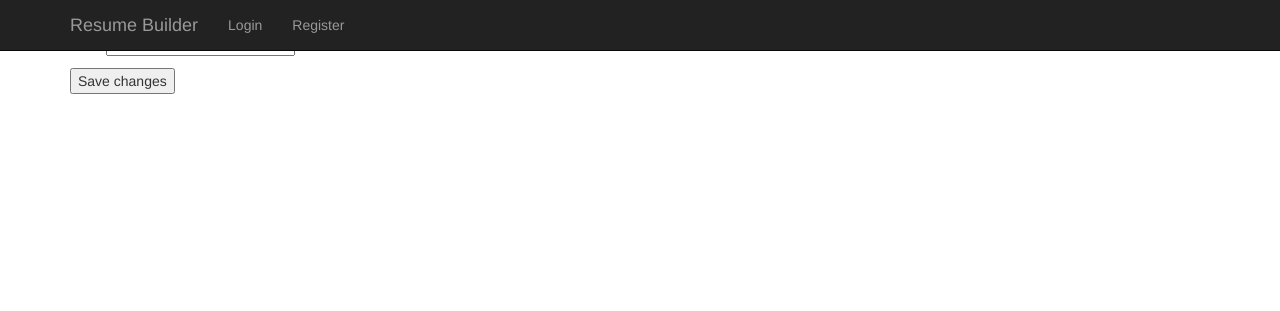
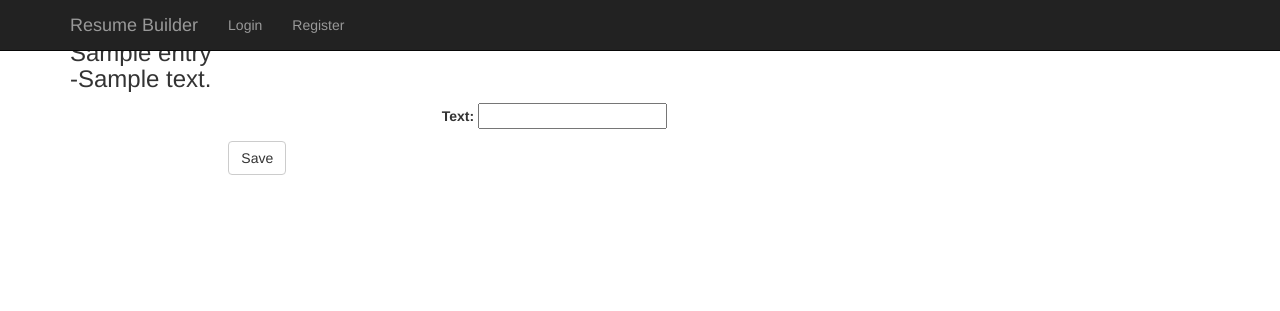
Before and after one commit to risingmoon/resume-builder, a Django app: template outline/templates/outline/entry.html in a window 1280 px wide. Shown: the top 311 px of the page. Run offline with Django 3.2, Linux system fonts and the light colour scheme; tables that the repository leaves empty hold one stand-in row (values such as "Sample post"); the template is opened without the code that fills it: values that come from a table or form of the project are taken from there, most other values are stand-ins (such as "Sample title", 1, 10 or a date in 2020); some libraries are stand-ins or nearby versions.

Commit message:
Add entry template

```diff
--- a/outline/templates/outline/entry.html
+++ b/outline/templates/outline/entry.html
@@ -5,9 +5,33 @@
 {% block content %}
 <p>Entry Edit page</p>
 
-<form action="{% url 'outline.views.entry' pk %}" method="post">{% csrf_token %}
+<form action="{% url 'outline.views.section' section.pk %}" method="post" class="form-horizontal" role="form">{% csrf_token %}
+<div class="entry" id="{{ entry.title }}">
+    {% if 'D' in entry.display %}
+        {% if entry.start_date %}
+    <h3>{{ entrt.title }}: {{entrt.subtitle}}, {{entry.city}}, {{entry.state}}, {{entry.date_string}}</h3>
+        {% else %}
+    <h3>{{ entry.title }}: {{entry.delimited}}</h3>
+        {% endif %}
+    {% else %}
+    <h3>{{ entry.title }}
+        <div class="entry" id="{{ ent.title }}">
+        {{entry.listed}}</h3>
+        </div>
+    {% endif %}
+</div>
+
+<div class="form-group">
+    <div class="col-sm-offset-4 col-sm-4">
     {{ form.as_p }}
-    <input type="submit" value="Save changes"/>
+    </div>
+</div>
+
+<div class="form-group">
+    <div class="col-sm-offset-2 col-sm-10">
+      <button type="submit" class="btn btn-default">Save</button>
+    </div>
+</div>
 </form>
 
 {% endblock %}
--- a/outline/templates/outline/outline.html
+++ b/outline/templates/outline/outline.html
@@ -33,7 +33,7 @@
         <p class="section description">{{sect.description}}<p>
         {% endif %}
             {% for ent in sect.entry_set.all %}
-                <div class="entry" id="{{ sect.title }}">
+                <div class="entry" id="{{ ent.title }}">
                     {% if 'D' in ent.display %}
                         {% if ent.start_date %}
                     <h3>{{ ent.title }}: {{ent.subtitle}}, {{ent.city}}, {{ent.state}}, {{ent.date_string}}</h3>
@@ -42,7 +42,7 @@
                         {% endif %}
                     {% else %}
                     <h3>{{ ent.title }}
-                        <div class="entry" id="{{ sect.title }}">
+                        <div class="entry" id="{{ ent.title }}">
                         {{ent.listed}}</h3>
                         </div>
                     {% endif %}
--- a/outline/templates/outline/section.html
+++ b/outline/templates/outline/section.html
@@ -5,9 +5,9 @@
 {% block content %}
 <p>Section Edit page</p>
 
-<form action="{% url 'outline.views.section' section.pk %}" method="post" class="form-horizontal" role="form">{% csrf_token %}
+<form action="{% url 'outline.views.entry' entry.pk %}" method="post" class="form-horizontal" role="form">{% csrf_token %}
 {% for ent in section.entry_set.all %}
-    <div class="entry" id="{{ sect.title }}">
+    <div class="entry" id="{{ ent.title }}">
         {% if 'D' in ent.display %}
             {% if ent.start_date %}
         <h3>{{ ent.title }}: {{ent.subtitle}}, {{ent.city}}, {{ent.state}}, {{ent.date_string}}</h3>
@@ -16,7 +16,7 @@
             {% endif %}
         {% else %}
         <h3>{{ ent.title }}
-            <div class="entry" id="{{ sect.title }}">
+            <div class="entry" id="{{ ent.title }}">
             {{ent.listed}}</h3>
             </div>
         {% endif %}
```
